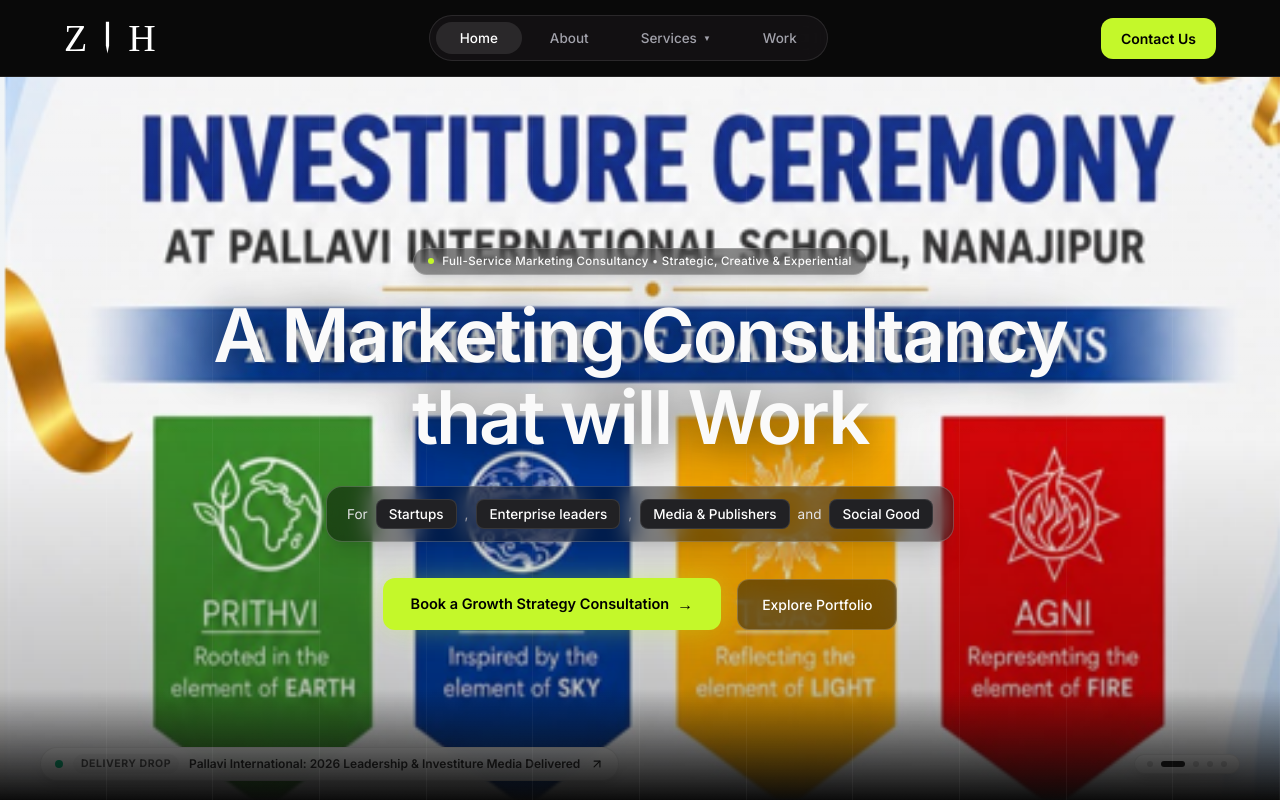
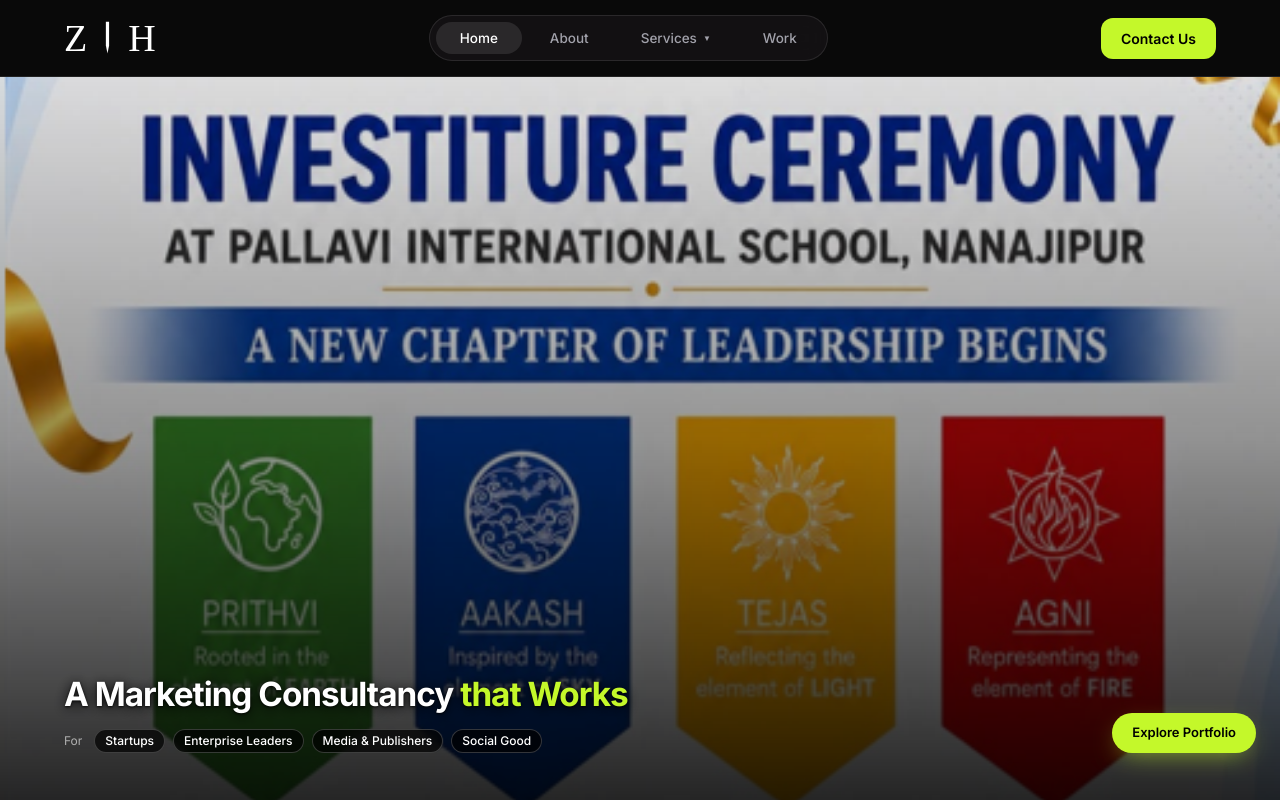
Before and after one commit to parveezz/Marketing_website, a React (Vite) app: page / in a window 1280 px wide. Shown: the top 800 px of the page. Built offline with nearby package versions, Linux system fonts and the light colour scheme.

Commit message:
updated the work banner page

```diff
--- a/src/Components/Home/Hero.jsx
+++ b/src/Components/Home/Hero.jsx
@@ -3,80 +3,62 @@
 
 const Hero = () => {
   return (
-    <section className="relative w-full min-h-[600px] sm:min-h-[660px] md:min-h-[calc(100vh-76px)] flex flex-col justify-center items-center px-4 sm:px-6 md:px-8 lg:px-12 xl:px-16 py-12 sm:py-16 md:py-20 overflow-hidden bg-[#0c0a09]">
+    <section className="relative isolate flex min-h-[520px] w-full flex-col justify-end overflow-hidden bg-[#0a0a0a] px-4 pb-10 pt-20 sm:min-h-[560px] sm:px-6 sm:pb-12 sm:pt-24 md:min-h-[calc(100vh-76px)] md:px-8 lg:px-12 xl:px-16">
 
-      {/* 1. SLIDER BACKGROUND — scrolling work updates */}
+      {/* 1. Background Work Updates */}
       <div className="absolute inset-0 z-0">
-        <WorkUpdatesBanner isHeroBg={true} theme="light" />
+        <WorkUpdatesBanner isHeroBg={true} theme="dark" />
       </div>
 
-      {/* 2. Light Effect Overlay — luminous without the dark blur */}
-      <div className="absolute inset-0 bg-gradient-to-b from-white/10 via-transparent to-black/30 pointer-events-none z-10" />
-      <div className="absolute inset-x-0 bottom-0 h-28 bg-gradient-to-t from-[#0a0a0a] to-transparent pointer-events-none z-10" />
+      {/* 1b. Legibility overlay — bottom-up dark fade */}
+      <div className="pointer-events-none absolute inset-0 z-10 bg-gradient-to-t from-black/85 via-black/40 to-black/10" />
 
-      {/* 3. Background Vertical Grid Guide Lines (12 Columns) */}
-      <div className="pointer-events-none absolute inset-0 grid grid-cols-6 md:grid-cols-12 z-10">
-        {Array.from({ length: 12 }).map((_, i) => (
-          <div key={i} className="border-r border-white/[0.04] h-full" />
+      {/* 2. Hero Content */}
+      <div className="relative z-20 mx-auto w-full max-w-[1600px]">
+        <div className="flex flex-col items-start gap-6 lg:flex-row lg:items-end lg:justify-between lg:gap-10">
+
+          {/* Left Content — 80% on lg+ */}
+          <div className="flex min-w-0 w-full flex-col items-start lg:w-[80%] lg:flex-none">
+
+
+            {/* Headline — no width cap, explicit break at sm+ */}
+            <h1 className="whitespace-normal font-sans text-[36px] font-bold leading-[1.1] tracking-[-0.03em] text-white [text-shadow:_0_2px_14px_rgba(0,0,0,0.95),_0_1px_3px_rgba(0,0,0,0.9)] sm:text-[32px] md:text-[38px] lg:text-[clamp(28px,2.6vw,42px)]">
+              A Marketing Consultancy{" "}
+              <span className="whitespace-nowrap text-[#c4f82a]">
+                that Works
+              </span>
+            </h1>
+
+            {/* Audience labels */}
+            <div className="mt-4 flex flex-wrap items-center gap-1.5 text-[11px] text-white sm:mt-4 sm:gap-2 sm:text-[12px]">
+              <span className="mr-1 text-white/60">For</span>
+
+              {[
+                "Startups",
+                "Enterprise Leaders",
+                "Media & Publishers",
+                "Social Good",
+              ].map((label) => (
+                <span
+                  key={label}
+                  className="rounded-full border border-white/20 bg-black/70 px-2.5 py-0.5 font-medium text-white backdrop-blur-sm"
+                >
+                  {label}
+                </span>
               ))}
             </div>
-
-      {/* 4. Centered Content Container */}
-      <div className="relative z-20 mx-auto flex w-full max-w-4xl flex-col items-center text-center">
-
-        {/* Top Eyebrow Badge */}
-        <div className="mb-4 sm:mb-5 inline-flex items-center gap-2 rounded-full border border-white/20 bg-black/40 px-3.5 py-1 backdrop-blur-md shadow-lg">
-          <span className="h-1.5 w-1.5 rounded-full bg-[#c4f82a]" />
-          <span className="font-sans text-[11.5px] font-medium tracking-wide text-[#fafafa]">
-            Full-Service Marketing Consultancy &bull; Strategic, Creative &amp; Experiential
-          </span>
           </div>
 
-        {/* Main Headline */}
-        <h1 className="font-sans text-[32px] sm:text-[46px] md:text-[62px] lg:text-[74px] font-semibold leading-[1.1] tracking-[-0.03em] text-[#fafafa] drop-shadow-[0_4px_24px_rgba(0,0,0,0.85)]">
-          A Marketing Consultancy
-          <br />
-          that will Work
-        </h1>
-
-        {/* Audience Glassmorphic Pill Container */}
-        <div className="mt-5 sm:mt-7 rounded-xl sm:rounded-2xl border border-white/20 bg-black/45 backdrop-blur-md px-3 py-2 sm:px-5 sm:py-3 inline-flex flex-wrap items-center justify-center gap-1.5 sm:gap-2 text-[12px] sm:text-[13.5px] text-[#e4e4e7] shadow-xl">
-          <span>For</span>
-          <span className="rounded-md sm:rounded-lg border border-white/10 bg-[#212124] px-2.5 py-0.5 sm:px-3 sm:py-1 font-medium text-white">
-            Startups
-          </span>
-          <span className="text-[#a1a1aa]">,</span>
-          <span className="rounded-md sm:rounded-lg border border-white/10 bg-[#212124] px-2.5 py-0.5 sm:px-3 sm:py-1 font-medium text-white">
-            Enterprise leaders
-          </span>
-          <span className="text-[#a1a1aa]">,</span>
-          <span className="rounded-md sm:rounded-lg border border-white/10 bg-[#212124] px-2.5 py-0.5 sm:px-3 sm:py-1 font-medium text-white">
-            Media &amp; Publishers
-          </span>
-          <span>and</span>
-          <span className="rounded-md sm:rounded-lg border border-white/10 bg-[#212124] px-2.5 py-0.5 sm:px-3 sm:py-1 font-medium text-white">
-            Social Good
-          </span>
-        </div>
-
-        {/* High-Conversion Primary Action */}
-        <div className="mt-7 sm:mt-9 flex flex-col sm:flex-row items-center justify-center gap-3.5 sm:gap-4 w-full sm:w-auto">
-          <Link
-            to="/contact"
-            className="w-full sm:w-auto rounded-xl bg-[#c4f82a] px-7 py-3.5 font-sans text-[13.5px] sm:text-[14.5px] font-semibold text-black shadow-[0_0_30px_-5px_rgba(196,248,42,0.45)] transition-all duration-200 hover:bg-[#b0f516] hover:scale-105 flex items-center justify-center gap-2 text-center"
-          >
-            <span>Book a Growth Strategy Consultation</span>
-            <span className="text-base font-bold">&rarr;</span>
-          </Link>
-
+          {/* Right Content — CTA, 20% on lg+ */}
+          <div className="flex w-full flex-col items-stretch gap-3 sm:w-auto sm:flex-row sm:items-center lg:w-[20%] lg:shrink-0 lg:flex-col lg:items-end">
             <Link
               to="/our-work"
-            className="w-full sm:w-auto rounded-xl border border-white/20 bg-black/45 px-6 py-3.5 font-sans text-[13px] sm:text-[14px] font-medium text-white backdrop-blur-md transition-all duration-200 hover:bg-white/15 hover:border-white/40 text-center"
+              className="inline-flex min-h-10 items-center justify-center rounded-full bg-[#c4f82a] px-5 py-2.5 font-sans text-[13px] font-semibold text-black transition-all duration-200 shadow-[0_8px_24px_-8px_rgba(196,248,42,0.6)] hover:bg-[#b5e81f] hover:shadow-[0_10px_28px_-8px_rgba(196,248,42,0.8)] hover:scale-[1.02] active:scale-95"
             >
               Explore Portfolio
             </Link>
           </div>
-
+        </div>
       </div>
     </section>
   );
--- a/src/Components/WorkUpdatesBanner.jsx
+++ b/src/Components/WorkUpdatesBanner.jsx
@@ -1,7 +1,7 @@
 import React, { useState, useEffect, useCallback } from 'react';
 import useEmblaCarousel from 'embla-carousel-react';
 import Autoplay from 'embla-carousel-autoplay';
-import { FiChevronLeft, FiChevronRight, FiArrowUpRight } from 'react-icons/fi';
+import { FiArrowUpRight } from 'react-icons/fi';
 import { Link } from 'react-router-dom';
 import defaultUpdates from '../data/workUpdates.json';
 
@@ -49,33 +49,21 @@
     };
   }, [emblaApi, onSelect]);
 
-  const scrollPrev = useCallback(() => {
-    if (!emblaApi) return;
-    emblaApi.scrollPrev();
-    emblaApi.plugins()?.autoplay?.reset();
-  }, [emblaApi]);
-
-  const scrollNext = useCallback(() => {
-    if (!emblaApi) return;
-    emblaApi.scrollNext();
-    emblaApi.plugins()?.autoplay?.reset();
-  }, [emblaApi]);
-
-  const scrollTo = useCallback((i) => {
+  const scrollTo = useCallback(
+    (i) => {
       if (!emblaApi) return;
       emblaApi.scrollTo(i);
       emblaApi.plugins()?.autoplay?.reset();
-  }, [emblaApi]);
+    },
+    [emblaApi]
+  );
 
   const isLight = theme === 'light';
 
-  // HERO BACKGROUND MODE: fills the parent hero section
+  // HERO BACKGROUND MODE — visual style only
   if (isHeroBg) {
-    const currentUpdate = updates[selectedIndex];
-
     return (
-      <div className="relative w-full h-full overflow-hidden group">
-        {/* Slides Track */}
+      <div className="relative w-full h-full overflow-hidden">
         <div className="absolute inset-0" ref={emblaRef}>
           <div className="flex h-full touch-pan-y">
             {updates.map((update, index) => (
@@ -96,77 +84,21 @@
             ))}
           </div>
         </div>
-
-        {/* Light Mode Arrows */}
-        <button
-          type="button"
-          onClick={scrollPrev}
-          aria-label="Previous slide"
-          className="hidden sm:flex absolute left-4 sm:left-6 top-1/2 -translate-y-1/2 z-20 w-11 h-11 rounded-full bg-white/95 text-neutral-900 border border-neutral-200/90 shadow-xl hover:bg-neutral-900 hover:text-white items-center justify-center transition-all cursor-pointer opacity-0 group-hover:opacity-100 backdrop-blur-md"
-        >
-          <FiChevronLeft className="w-5 h-5" />
-        </button>
-        <button
-          type="button"
-          onClick={scrollNext}
-          aria-label="Next slide"
-          className="hidden sm:flex absolute right-4 sm:right-6 top-1/2 -translate-y-1/2 z-20 w-11 h-11 rounded-full bg-white/95 text-neutral-900 border border-neutral-200/90 shadow-xl hover:bg-neutral-900 hover:text-white items-center justify-center transition-all cursor-pointer opacity-0 group-hover:opacity-100 backdrop-blur-md"
-        >
-          <FiChevronRight className="w-5 h-5" />
-        </button>
-
-        {/* Light Mode Bottom Badges & Controls */}
-        <div className="absolute bottom-5 inset-x-6 sm:inset-x-10 z-20 flex items-center justify-between pointer-events-none">
-          {/* Current update title badge (light mode) */}
-          {currentUpdate && (
-            <div className="hidden md:inline-flex items-center gap-2.5 bg-white/95 backdrop-blur-md px-3.5 py-1.5 rounded-full border border-neutral-200/90 shadow-lg text-neutral-900 pointer-events-auto">
-              <span className="w-2 h-2 rounded-full bg-emerald-500 animate-pulse" />
-              {currentUpdate.tag && (
-                <span className="text-[10.5px] font-bold uppercase tracking-wider text-neutral-600 bg-neutral-100 px-2 py-0.5 rounded-full">
-                  {currentUpdate.tag}
-                </span>
-              )}
-              <span className="text-[12px] font-semibold text-neutral-800 max-w-[280px] lg:max-w-[400px] truncate">
-                {currentUpdate.title}
-              </span>
-              {currentUpdate.link && (
-                <Link
-                  to={currentUpdate.link}
-                  className="text-xs font-bold text-neutral-900 hover:underline flex items-center gap-0.5"
-                >
-                  <FiArrowUpRight className="w-3.5 h-3.5" />
-                </Link>
-              )}
-            </div>
-          )}
-
-          {/* Dots Indicator (light mode) */}
-          <div className="ml-auto flex items-center gap-2 bg-white/95 backdrop-blur-md px-3 py-1.5 rounded-full shadow-lg border border-neutral-200/90 pointer-events-auto">
-            {scrollSnaps.map((_, index) => (
-              <button
-                key={index}
-                type="button"
-                onClick={() => scrollTo(index)}
-                aria-label={`Go to slide ${index + 1}`}
-                className={`h-1.5 rounded-full transition-all duration-300 cursor-pointer ${
-                  index === selectedIndex
-                    ? 'w-6 bg-neutral-900'
-                    : 'w-1.5 bg-neutral-300 hover:bg-neutral-500'
-                }`}
-              />
-            ))}
-          </div>
-        </div>
       </div>
     );
   }
 
-  // STANDALONE SECTION MODE
+  // STANDALONE SECTION MODE — solid caption card, no image blur
   return (
-    <section className="relative w-full pb-8 pt-0 overflow-hidden bg-[#0a0a0a]">
-      <div className={`relative w-full h-[380px] sm:h-[480px] md:h-[580px] lg:h-[680px] overflow-hidden border-y group ${
-        isLight ? 'border-neutral-200/30 bg-[#f4f4f5]' : 'border-white/10 bg-[#0a0a0a]'
-      }`}>
+    <section className="relative w-full py-12 sm:py-16 lg:py-20 overflow-hidden bg-[#0a0a0a]">
+      <div className="relative mx-auto max-w-[1400px] px-4 sm:px-6 lg:px-8">
+        {/* Card frame */}
+        <div
+          className={`relative w-full h-[380px] sm:h-[480px] md:h-[580px] lg:h-[680px] overflow-hidden rounded-2xl sm:rounded-3xl shadow-[0_24px_70px_-24px_rgba(0,0,0,0.45)] ${isLight
+              ? 'bg-white ring-1 ring-neutral-200/70'
+              : 'bg-[#0a0a0a] ring-1 ring-white/10'
+            }`}
+        >
           {/* Slides Track */}
           <div className="absolute inset-0" ref={emblaRef}>
             <div className="flex h-full touch-pan-y">
@@ -185,63 +117,78 @@
                     className="absolute inset-0 w-full h-full object-cover object-center"
                   />
 
-                <div className="absolute inset-0 bg-gradient-to-t from-black/45 via-transparent to-transparent pointer-events-none" />
+                  {/* Bottom-up gradient — stops at 25% only */}
+                  <div
+                    className={`absolute bottom-0 left-0 right-0 h-1/4 pointer-events-none ${isLight
+                        ? 'bg-gradient-to-t from-black/55 via-black/20 to-transparent'
+                        : 'bg-gradient-to-t from-black/70 via-black/25 to-transparent'
+                      }`}
+                  />
 
                   {(update.title || update.category) && (
-                  <div className={`absolute bottom-6 left-5 sm:bottom-8 sm:left-8 md:bottom-10 md:left-12 z-20 max-w-[calc(100%-40px)] sm:max-w-md md:max-w-lg rounded-2xl p-4 sm:p-5 md:p-6 shadow-[0_12px_36px_-6px_rgba(0,0,0,0.18)] transition-all duration-300 ${
-                    isLight
-                      ? 'bg-white/95 backdrop-blur-md border border-neutral-200/90 text-neutral-900'
-                      : 'bg-black/85 backdrop-blur-md border border-white/15 text-white'
-                  }`}>
-                    <div className="flex flex-wrap items-center gap-2 mb-2">
+                    <div
+                      className={`absolute bottom-5 left-5 sm:bottom-7 sm:left-7 md:bottom-9 md:left-10 z-20 max-w-[calc(100%-40px)] sm:max-w-md md:max-w-lg rounded-2xl p-4 sm:p-5 md:p-6 shadow-[0_16px_44px_-10px_rgba(0,0,0,0.28)] transition-all duration-300 ${isLight
+                          ? 'bg-white border border-neutral-200/90 text-neutral-900'
+                          : 'bg-[#0a0a0a] border border-white/15 text-white'
+                        }`}
+                    >
+                      <div className="flex flex-wrap items-center gap-x-2.5 gap-y-1.5 mb-2">
                         {update.tag && (
-                        <span className={`inline-block px-2.5 py-0.5 rounded-full text-[10.5px] sm:text-[11px] font-semibold tracking-wide ${
-                          isLight ? 'bg-neutral-900 text-white' : 'bg-[#c4f82a] text-black'
-                        }`}>
+                          <span
+                            className={`inline-block px-2.5 py-0.5 rounded-full text-[10.5px] sm:text-[11px] font-semibold tracking-wide ${isLight
+                                ? 'bg-neutral-900 text-white'
+                                : 'bg-white text-black'
+                              }`}
+                          >
                             {update.tag}
                           </span>
                         )}
                         {update.category && (
-                        <span className={`text-[11.5px] sm:text-[12px] font-semibold ${
-                          isLight ? 'text-neutral-600' : 'text-neutral-300'
-                        }`}>
+                          <span
+                            className={`text-[11.5px] sm:text-[12px] font-semibold ${isLight ? 'text-neutral-600' : 'text-white/90'
+                              }`}
+                          >
                             {update.category}
                           </span>
                         )}
                         {update.date && (
-                        <span className={`text-[11px] sm:text-[11.5px] ${
-                          isLight ? 'text-neutral-400' : 'text-neutral-500'
-                        }`}>
+                          <span
+                            className={`text-[11px] sm:text-[11.5px] ${isLight ? 'text-neutral-400' : 'text-white/60'
+                              }`}
+                          >
                             • {update.date}
                           </span>
                         )}
                       </div>
 
-                    <h3 className={`font-sans text-[15px] sm:text-[17px] md:text-[20px] font-bold leading-snug tracking-tight ${
-                      isLight ? 'text-neutral-900' : 'text-white'
-                    }`}>
+                      <h3
+                        className={`font-sans text-[15px] sm:text-[17px] md:text-[20px] font-bold leading-snug tracking-tight ${isLight ? 'text-neutral-900' : 'text-white'
+                          }`}
+                      >
                         {update.title}
                       </h3>
 
                       {update.description && (
-                      <p className={`mt-1.5 font-sans text-[12px] sm:text-[13px] line-clamp-2 leading-relaxed ${
-                        isLight ? 'text-neutral-600' : 'text-[#a1a1aa]'
-                      }`}>
+                        <p
+                          className={`mt-2 font-sans text-[12px] sm:text-[13px] line-clamp-2 leading-relaxed ${isLight ? 'text-neutral-600' : 'text-white/80'
+                            }`}
+                        >
                           {update.description}
                         </p>
                       )}
 
                       {update.link && (
-                      <div className="mt-3">
+                        <div className="mt-3.5">
                           <Link
                             to={update.link}
-                          className={`inline-flex items-center gap-1.5 font-sans text-[12px] sm:text-[13px] font-semibold transition-colors group/link ${
-                            isLight
-                              ? 'text-neutral-900 hover:text-black hover:underline'
-                              : 'text-white hover:text-[#c4f82a]'
+                            className={`inline-flex items-center gap-1.5 font-sans text-[12px] sm:text-[13px] font-semibold transition-colors group/link ${isLight
+                                ? 'text-neutral-900 hover:text-black'
+                                : 'text-white hover:text-white/80'
                               }`}
                           >
-                          <span>View Case Study</span>
+                            <span className="relative after:absolute after:left-0 after:-bottom-0.5 after:h-px after:w-0 after:bg-current after:transition-all after:duration-300 group-hover/link:after:w-full">
+                              View Case Study
+                            </span>
                             <FiArrowUpRight className="w-4 h-4 transition-transform group-hover/link:translate-x-0.5 group-hover/link:-translate-y-0.5" />
                           </Link>
                         </div>
@@ -253,51 +200,40 @@
             </div>
           </div>
 
-        {/* Arrows */}
-        <button
-          type="button"
-          onClick={scrollPrev}
-          aria-label="Previous slide"
-          className={`hidden sm:flex absolute left-6 top-1/2 -translate-y-1/2 z-20 w-11 h-11 rounded-full shadow-lg items-center justify-center transition-all cursor-pointer opacity-0 group-hover:opacity-100 ${
-            isLight
-              ? 'bg-white/95 text-neutral-900 border border-neutral-200/90 hover:bg-neutral-900 hover:text-white'
-              : 'border border-white/40 text-white hover:bg-white hover:text-black'
+          {/* Bottom radio dots — kept frosted */}
+          <div className="absolute bottom-5 sm:bottom-6 left-1/2 -translate-x-1/2 z-20">
+            <div
+              className={`flex items-center gap-2 px-3.5 py-2 rounded-full shadow-[0_8px_24px_-6px_rgba(0,0,0,0.35)] ${isLight
+                  ? 'bg-white border border-neutral-200'
+                  : 'bg-[#0a0a0a] border border-white/15'
                 }`}
             >
-          <FiChevronLeft className="w-5 h-5" />
-        </button>
-        <button
-          type="button"
-          onClick={scrollNext}
-          aria-label="Next slide"
-          className={`hidden sm:flex absolute right-6 top-1/2 -translate-y-1/2 z-20 w-11 h-11 rounded-full shadow-lg items-center justify-center transition-all cursor-pointer opacity-0 group-hover:opacity-100 ${
-            isLight
-              ? 'bg-white/95 text-neutral-900 border border-neutral-200/90 hover:bg-neutral-900 hover:text-white'
-              : 'border border-white/40 text-white hover:bg-white hover:text-black'
-          }`}
-        >
-          <FiChevronRight className="w-5 h-5" />
-        </button>
-
-        {/* Dots Pill */}
-        <div className={`absolute bottom-6 right-5 sm:bottom-8 sm:right-8 z-20 flex items-center gap-2 px-3.5 py-2 rounded-full shadow-lg ${
-          isLight
-            ? 'bg-white/95 backdrop-blur-md border border-neutral-200/90'
-            : 'bg-black/60 backdrop-blur-md border border-white/10'
-        }`}>
-          {scrollSnaps.map((_, index) => (
+              {scrollSnaps.map((_, index) => {
+                const active = index === selectedIndex;
+                return (
                   <button
                     key={index}
                     type="button"
                     onClick={() => scrollTo(index)}
                     aria-label={`Go to slide ${index + 1}`}
-              className={`h-1.5 rounded-full transition-all duration-300 cursor-pointer ${
-                index === selectedIndex
-                  ? isLight ? 'w-6 bg-neutral-900' : 'w-6 bg-white'
-                  : isLight ? 'w-1.5 bg-neutral-300 hover:bg-neutral-500' : 'w-1.5 bg-white/50 hover:bg-white/80'
+                    aria-current={active ? 'true' : undefined}
+                    className={`relative rounded-full transition-all duration-300 cursor-pointer ${active
+                        ? isLight
+                          ? 'w-5 h-5 bg-neutral-900 shadow-[0_0_0_3px_rgba(0,0,0,0.08)]'
+                          : 'w-5 h-5 bg-white shadow-[0_0_0_3px_rgba(255,255,255,0.15)]'
+                        : isLight
+                          ? 'w-2.5 h-2.5 bg-neutral-300 hover:bg-neutral-400'
+                          : 'w-2.5 h-2.5 bg-white/50 hover:bg-white/80'
                       }`}
-            />
-          ))}
+                  >
+                    {active && (
+                      <span className="absolute inset-[3px] rounded-full bg-white" />
+                    )}
+                  </button>
+                );
+              })}
+            </div>
+          </div>
         </div>
       </div>
     </section>
```
Also changed, not shown: 1 other file (tests, documents, lock files or other folders). Lines whose indentation alone changed are shown as unchanged.
